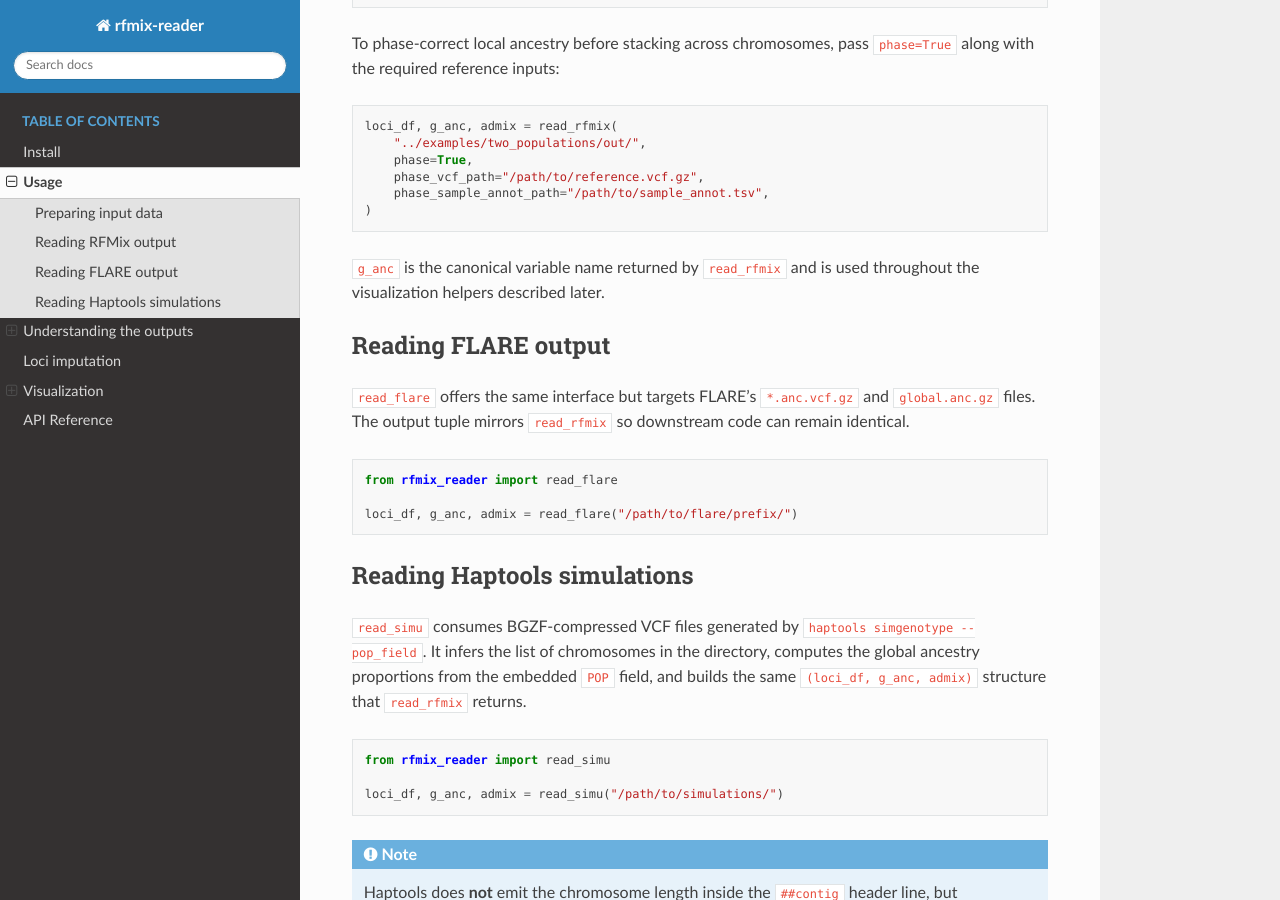
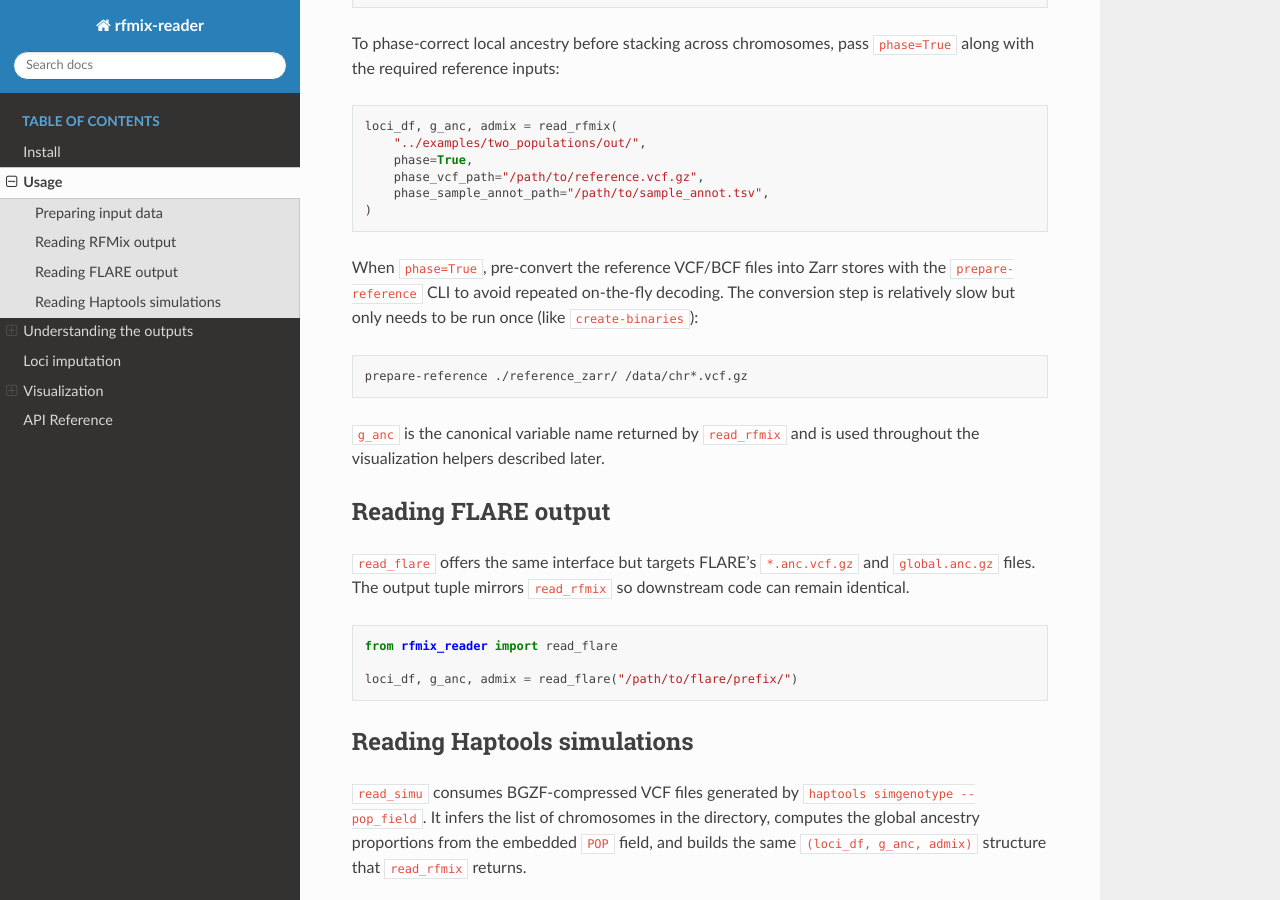
Before and after one commit to heart-gen/rfmix_reader, a Sphinx documentation site: the page built from docs/usage.rst, in a window 1280 px wide and 900 px high, scrolled down 1353 px. Built offline with Sphinx 7.4.7 and the Read the Docs theme 3.1.0, drawn with Linux system fonts in a browser that asks for light colours.

Commit message:
Document reference conversion before phasing

```diff
--- a/docs/usage.rst
+++ b/docs/usage.rst
@@ -80,6 +80,15 @@ To phase-correct local ancestry before stacking across chromosomes, pass
        phase_vcf_path="/path/to/reference.vcf.gz",
        phase_sample_annot_path="/path/to/sample_annot.tsv",
    )
+
+When ``phase=True``, pre-convert the reference VCF/BCF files into Zarr
+stores with the ``prepare-reference`` CLI to avoid repeated on-the-fly
+decoding. The conversion step is relatively slow but only needs to be
+run once (like ``create-binaries``):
+
+.. code:: shell
+
+   prepare-reference ./reference_zarr/ /data/chr*.vcf.gz
 
 ``g_anc`` is the canonical variable name returned by ``read_rfmix`` and
 is used throughout the visualization helpers described later.
```
Also changed, not shown: README.md (+6 -0 lines).
